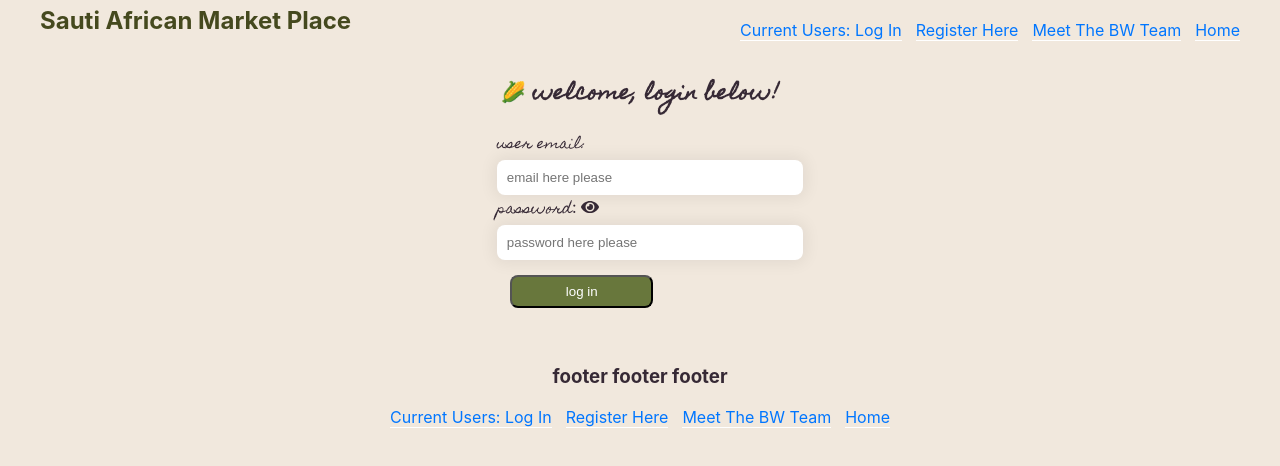
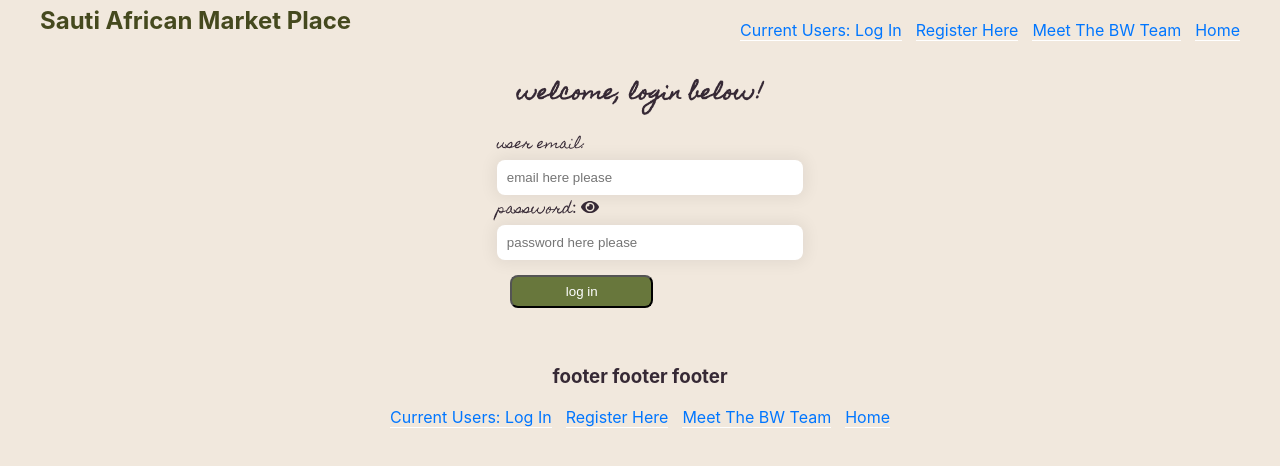
Before and after one commit to TrackTeam-175-African-MarketPlace-BW/Front-End-African-Market-Place, a React (Create React App) app: page /login in a window 1280 px wide. Shown: the top 466 px of the page. Built offline with nearby package versions, Linux system fonts and the light colour scheme; a web font is replaced by a local one.

Commit message:
Finally got login image situation under control

```diff
--- a/package.json
+++ b/package.json
@@ -10,6 +10,7 @@
     "@testing-library/react": "^11.2.5",
     "@testing-library/user-event": "^12.7.3",
     "axios": "^0.21.1",
+    "postscribe": "^2.0.8",
     "react": "^16.6.1",
     "react-dom": "^16.6.1",
     "react-google-font-loader": "^1.1.0",
--- a/src/components/LogIn.js
+++ b/src/components/LogIn.js
@@ -85,12 +85,7 @@ const LogIn = () => {
 
   return (
     <Center>
-      <Headers>
-        <span role="img" aria-label="corn emoji">
-          🌽
-        </span>
-        {""} welcome, login below!
-      </Headers>
+      <Headers>{""} welcome, login below!</Headers>
       <form onSubmit={handleLogin}>
         <label htmlFor="email" /> <Names>user email:</Names>
         <Input
--- a/src/components/Register.js
+++ b/src/components/Register.js
@@ -13,12 +13,10 @@ const Center = styled.div`
   align-items: center;
 `;
 
-const Headers = styled.h1`
-  font-size: 28px;
-  font-weight: none;
-  font-family: "Homemade Apple", cursive;
+const Headers = styled.div`
   width: 100%;
   text-align: center;
+  margin-left: 13%;
 `;
 
 const Button = styled.button`
@@ -120,13 +118,13 @@ const Register = () => {
   return (
     <Center>
       <Headers>
+        <img
+          src="https://i.ibb.co/Qd3wMdJ/Screen-Shot-2021-03-03-at-5-55-33-PM.png"
+          style={{ width: "23%" }}
+        ></img>
+        {/* {""} register
         <span role="img" aria-label="corn emoji">
-          🌱
-        </span>
-        {""} register
-        <span role="img" aria-label="corn emoji">
-          {""} 🌾
-        </span>
+          {""} 🌾 */}
       </Headers>
 
       <form onSubmit={submitRegistration}>
```
Also changed, not shown: src/images/corn.png (added), 1 other file (tests, documents, lock files or other folders).
